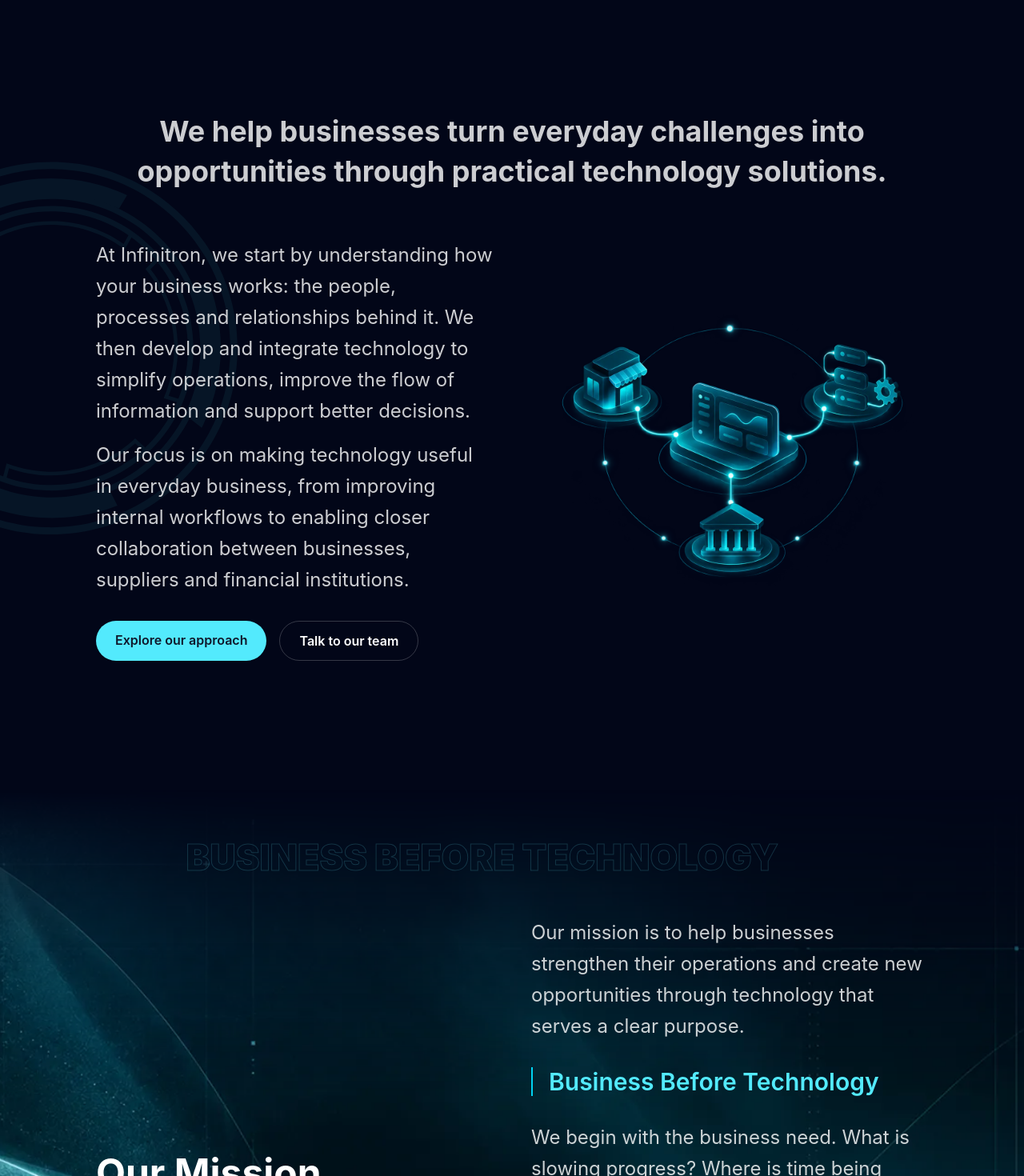
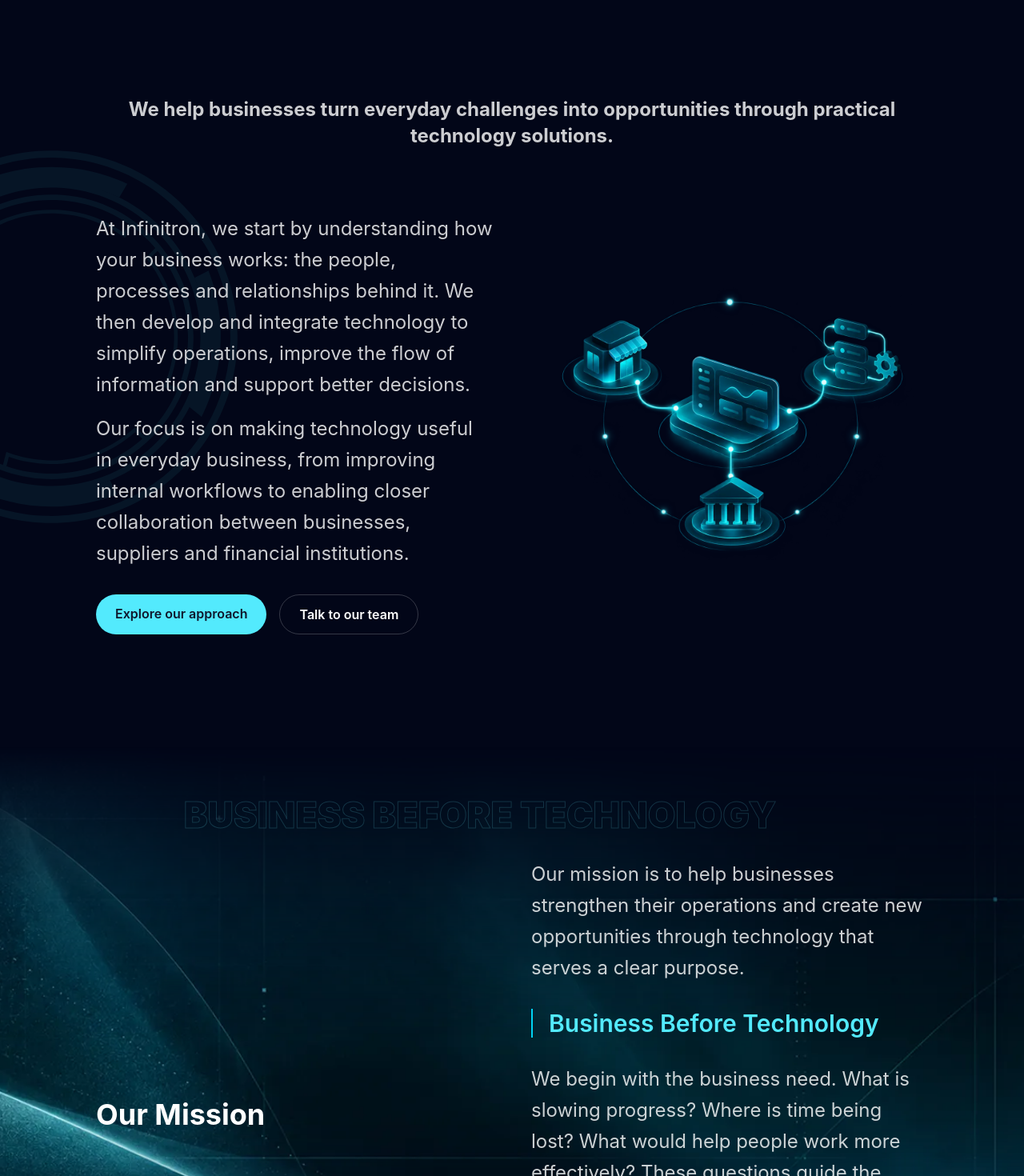
Before and after one commit to infinitron-albania/infinitron-landing, a React (Vite) app: page / in a window 1280 px wide. Shown: the part 820-2290 px from the top of the page at 80% size. Built offline with nearby package versions, Linux system fonts and the light colour scheme.

Commit message:
fix: minor UI fixes

```diff
--- a/src/components/Section.tsx
+++ b/src/components/Section.tsx
@@ -4,7 +4,7 @@
 
 export default function Section({ id, title, backdrop, children }: Props) {
     return (
-        <section id={id} className="relative px-4 py-40">
+        <section id={id} className="relative px-4 py-35">
             {backdrop && (
                 <div aria-hidden className="pointer-events-none absolute inset-0 overflow-x-clip">
                     {backdrop}
@@ -12,7 +12,7 @@
             )}
             <div className="relative mx-auto max-w-5/6">
                 {title && (
-                    <h2 className="mb-10 text-3xl font-bold md:text-5xl">{title}</h2>
+                    <h2 className="mb-10 text-2xl font-bold md:text-3xl font-bristone">{title}</h2>
                 )}
                 {children}
             </div>
--- a/src/sections/ContactUs.tsx
+++ b/src/sections/ContactUs.tsx
@@ -11,7 +11,7 @@
                     <div className="pointer-events-none absolute left-1/2 top-0 h-64 w-64 -translate-x-1/2 -translate-y-1/2 rounded-full" />
 
                     <Reveal>
-                        <h2 className="relative text-3xl font-bold md:text-5xl">{contact.title}</h2>
+                        <h2 className="relative text-3xl font-bold md:text-5xl font-bristone">{contact.title}</h2>
                     </Reveal>
                     <Reveal delay={0.15}>
                         <p className="relative mt-6 text-xl text-cyan-300 md:text-2xl">{contact.tagline}</p>
@@ -22,10 +22,10 @@
 
                     <Reveal delay={0.45}>
                         <a
-                            href={`tel:${contact.phoneHref}`}
+                            href={'/contact'}
                             className="relative mt-10 inline-flex items-center gap-3 rounded-full bg-cyan-300 px-8 py-3 font-semibold text-slate-900 transition-transform hover:scale-105 active:scale-95"
                         >
-                            {contact.callLabel}: {contact.phone}
+                            {contact.button}
                         </a>
                     </Reveal>
                 </div>
--- a/src/sections/Introduction.tsx
+++ b/src/sections/Introduction.tsx
@@ -18,7 +18,7 @@
             }
         >
             <Reveal>
-                <h1 className="mb-15 md:max-w-6xl text-center text-3xl font-bold leading-snug text-white/80 md:text-center md:text-4xl">{about.lead}</h1>
+                <h1 className="mb-20 md:max-w-7xl text-center text-xl font-bold leading-snug text-white/80 md:text-center md:text-2xl font-bristone">{about.lead}</h1>
             </Reveal>
 
             <div className="grid items-center gap-12 md:grid-cols-2">
--- a/src/sections/Mission.tsx
+++ b/src/sections/Mission.tsx
@@ -39,7 +39,7 @@
         >
             <div className="grid items-center gap-12 md:grid-cols-2">
                 <Reveal>
-                    <h2 className="text-3xl font-bold md:text-5xl">{mission.title}</h2>
+                    <h2 className="text-2xl font-bold md:text-4xl font-bristone">{mission.title}</h2>
                 </Reveal>
 
                 <div className="space-y-8">
--- a/src/sections/Offer.tsx
+++ b/src/sections/Offer.tsx
@@ -5,8 +5,12 @@
 import Section from '../components/Section'
 import { useLang } from '../i18n/useLang.ts'
 import circle from '../assets/circle-no-bg.svg'
-import arrowIcon from '../assets/arrow.svg'
 import offerBackground from '../assets/offer_background.webp'
+import business_collaboration_icon from '../assets/business_collaboration_icon.webp'
+import digital_solution_icon from '../assets/digital_solution_icon.webp'
+import process_improvement_icon from '../assets/process_improvement_icon.webp'
+
+const icons = [process_improvement_icon, digital_solution_icon, business_collaboration_icon]
 
 export default function Offer() {
     const { offer } = useLang().t
@@ -33,16 +37,13 @@
                         </Reveal>
                     ))}
                 </div>
-
-                <Reveal delay={0.3} className="hidden md:block">
-                    <img alt='arrow' src={arrowIcon} width={1427} height={611} loading="lazy" decoding="async" className='h-full w-full object-cover object-center' />
-                </Reveal>
             </div>
 
             <div className="mt-16 grid gap-6 md:grid-cols-3">
                 {offer.services.map((service, i) => (
                     <Reveal key={service.title} delay={i * 0.15} className="h-full">
                         <article className="flex h-full flex-col rounded-3xl border border-white/10 bg-white/5 p-8">
+                            <img src={icons[i]} alt="" loading="lazy" decoding="async" className="aspect-6/5 w-full object-contain" />
                             <h3 className="text-2xl font-semibold">{service.title}</h3>
                             <p className="mt-4 leading-relaxed text-white/70">{service.text}</p>
                         </article>
@@ -61,7 +62,7 @@
                 </div>
 
                 <Reveal className="relative mt-24">
-                    <h3 className="mb-12 text-2xl font-bold text-cyan-300 md:text-4xl">
+                    <h3 className="mb-12 text-2xl font-bold text-cyan-300 md:text-3xl font-bristone">
                         {offer.philosophyTitle}
                     </h3>
                 </Reveal>
```
